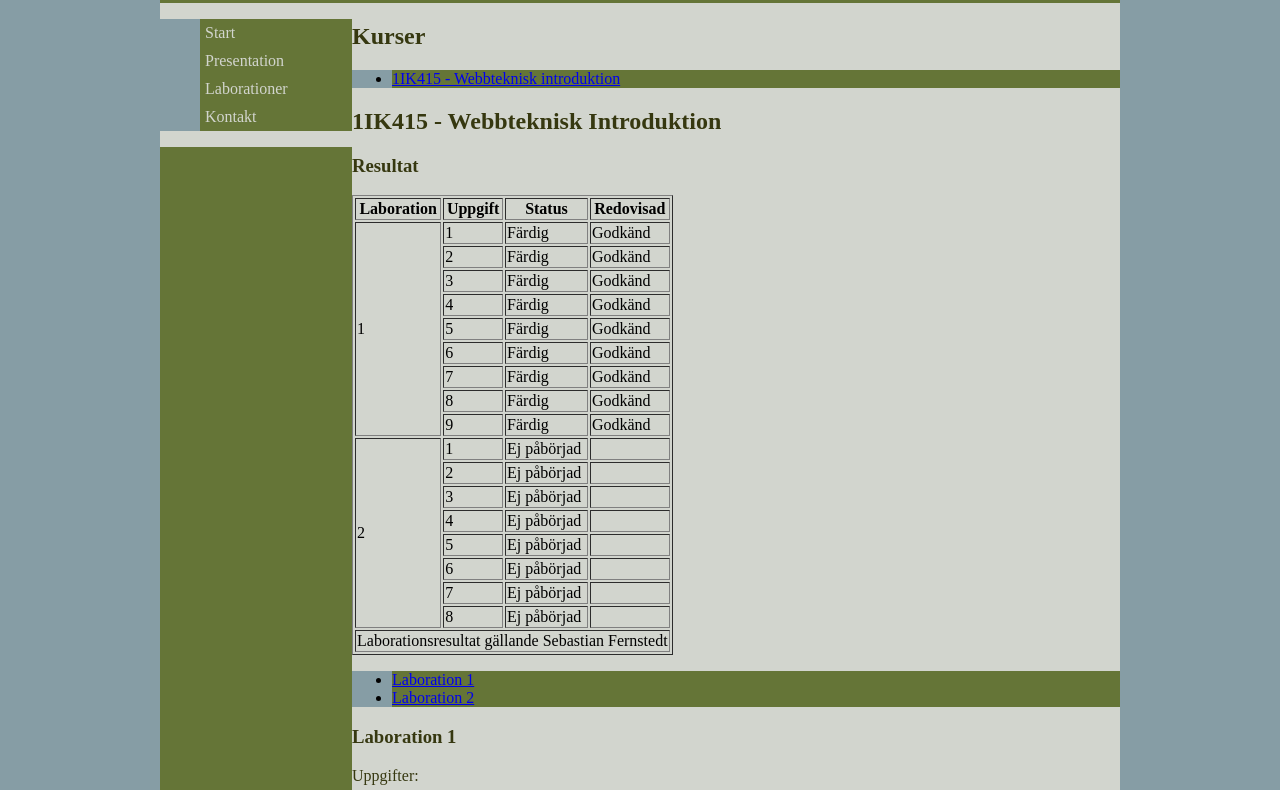
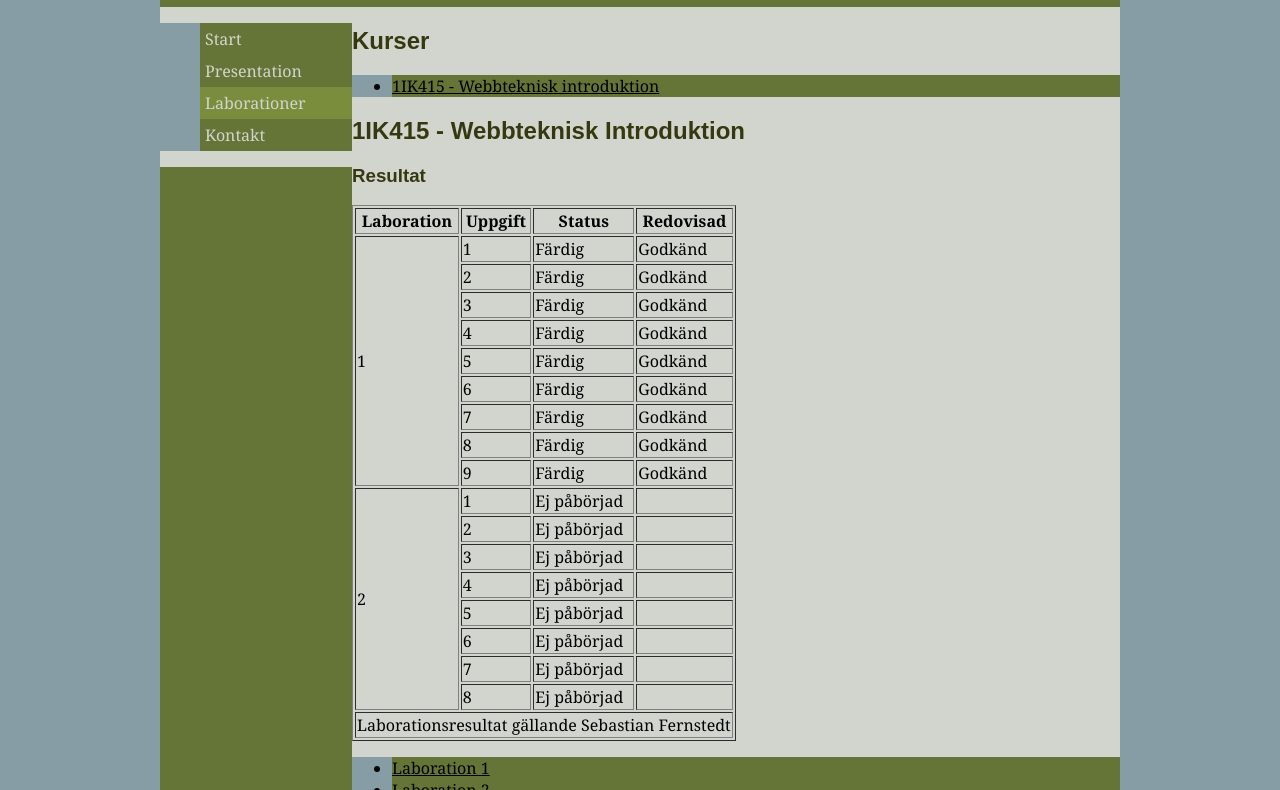
Before and after one commit to Knajht/1ik415-sf222em-laborationer, a plain HTML site: page pages/laborationer.html in a window 1280 px wide. Shown: the part 103-893 px from the top of the page. Drawn offline with Linux system fonts and the light colour scheme.

```diff
--- a/css/style.css
+++ b/css/style.css
@@ -65,19 +65,26 @@
 
 body{
     background-color: #869DA5;
+    font-family: "Georgia", serif;
 }
 p {
     color: #363810;
+    line-height: 1.5em;
+
 }
 
 h1 {
     color: #D2D5CE;
+    font-family: "Arial", sans-serif;
+    text-align: center;
 }
 h2 {
     color: #363810;
+    font-family: "Arial", sans-serif;
 }
 h3 {
     color: #363810;
+    font-family: "Arial", sans-serif;
 }
 
 ul, ol, dl, dt {
@@ -90,21 +97,19 @@
 
 
 a:link {
-
+    color: black;
+    text-decoration: underline;
 }
 a:visited {
-
+    color: #204020;
+    text-decoration: underline;
 }
 a:focus {
-
+    color: red;
 }
 a:hover {
-
+    text-decoration: none;
 }
 a:active {
-
+    color: blue;
 }
-
-/*p {*/
-/*    color: red;*/
-/*}*/
--- a/pages/laborationer.html
+++ b/pages/laborationer.html
@@ -15,7 +15,7 @@
                 <ul>
                     <li><a href="../index.html">Start</a></li>
                     <li><a href="presentation.html">Presentation</a></li>
-                    <li><a href="laborationer.html">Laborationer</a></li>
+                    <li><a href="laborationer.html" class="active">Laborationer</a></li>
                     <li><a href="kontakt.html">Kontakt</a></li>
                 </ul>
             </div>
```
